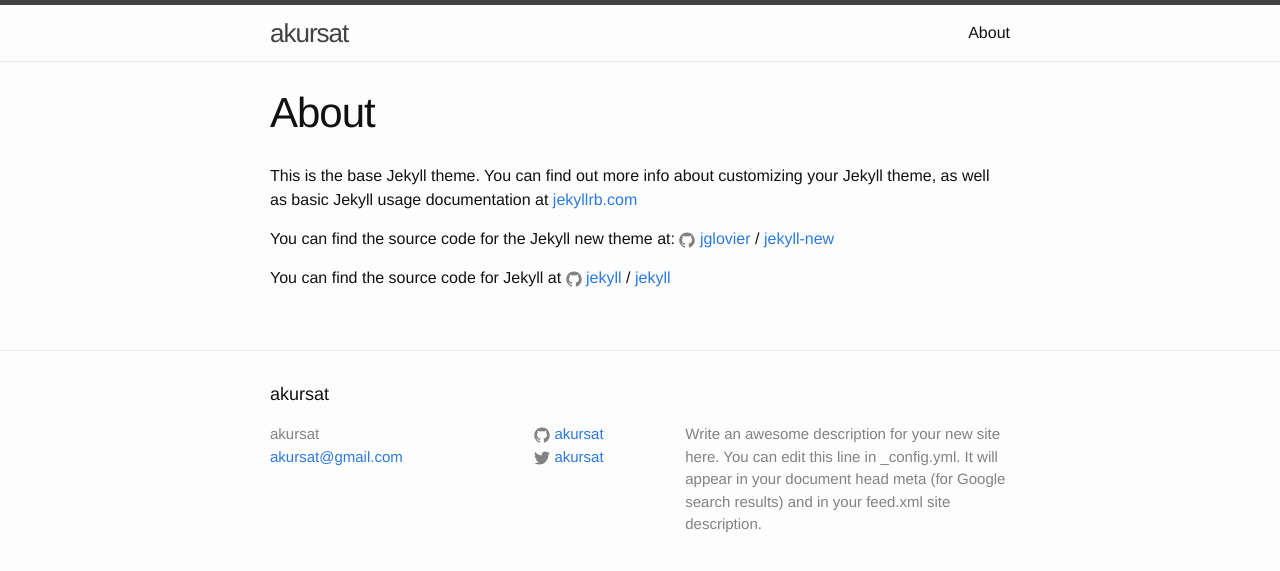
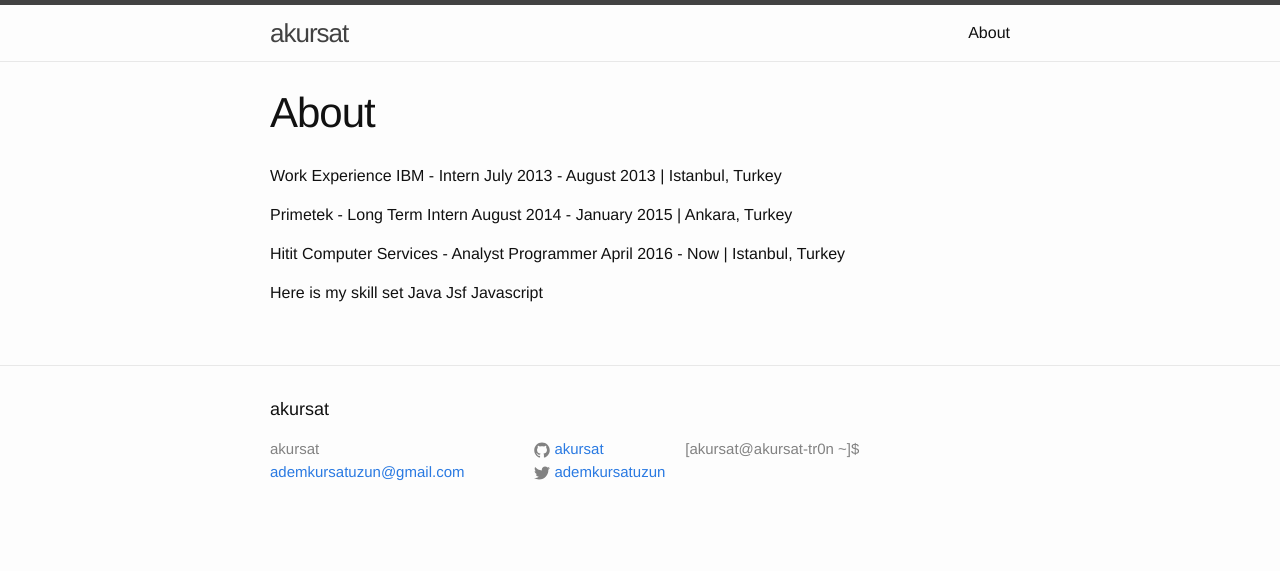
Before and after one commit to akursat/akursat.github.io, a Jekyll site: the page built from about.md, in a window 1280 px wide. Shown: the top 571 px of the page. Built offline with Jekyll 4.4.1, drawn with Linux system fonts in a browser that asks for light colours.

Commit message:
jekyll template

```diff
--- a/_config.yml
+++ b/_config.yml
@@ -7,14 +7,12 @@
 
 # Site settings
 title: akursat
-email: akursat@gmail.com
+email: ademkursatuzun@gmail.com
 description: > # this means to ignore newlines until "baseurl:"
-  Write an awesome description for your new site here. You can edit this
-  line in _config.yml. It will appear in your document head meta (for
-  Google search results) and in your feed.xml site description.
+  [akursat@akursat-tr0n ~]$
 baseurl: "" # the subpath of your site, e.g. /blog
 url: "http://yourdomain.com" # the base hostname & protocol for your site
-twitter_username: akursat
+twitter_username: ademkursatuzun
 github_username:  akursat
 
 # Build settings
--- a/about.md
+++ b/about.md
@@ -4,12 +4,18 @@ title: About
 permalink: /about/
 ---
 
-This is the base Jekyll theme. You can find out more info about customizing your Jekyll theme, as well as basic Jekyll usage documentation at [jekyllrb.com](http://jekyllrb.com/)
+Work Experience
+IBM - Intern
+July 2013 - August 2013 | Istanbul, Turkey
 
-You can find the source code for the Jekyll new theme at:
-{% include icon-github.html username="jglovier" %} /
-[jekyll-new](https://github.com/jglovier/jekyll-new)
+Primetek - Long Term Intern
+August 2014 - January 2015 | Ankara, Turkey
 
-You can find the source code for Jekyll at
-{% include icon-github.html username="jekyll" %} /
-[jekyll](https://github.com/jekyll/jekyll)
+Hitit Computer Services - Analyst Programmer
+April 2016 - Now | Istanbul, Turkey
+
+
+Here is my skill set
+Java
+Jsf
+Javascript
```
